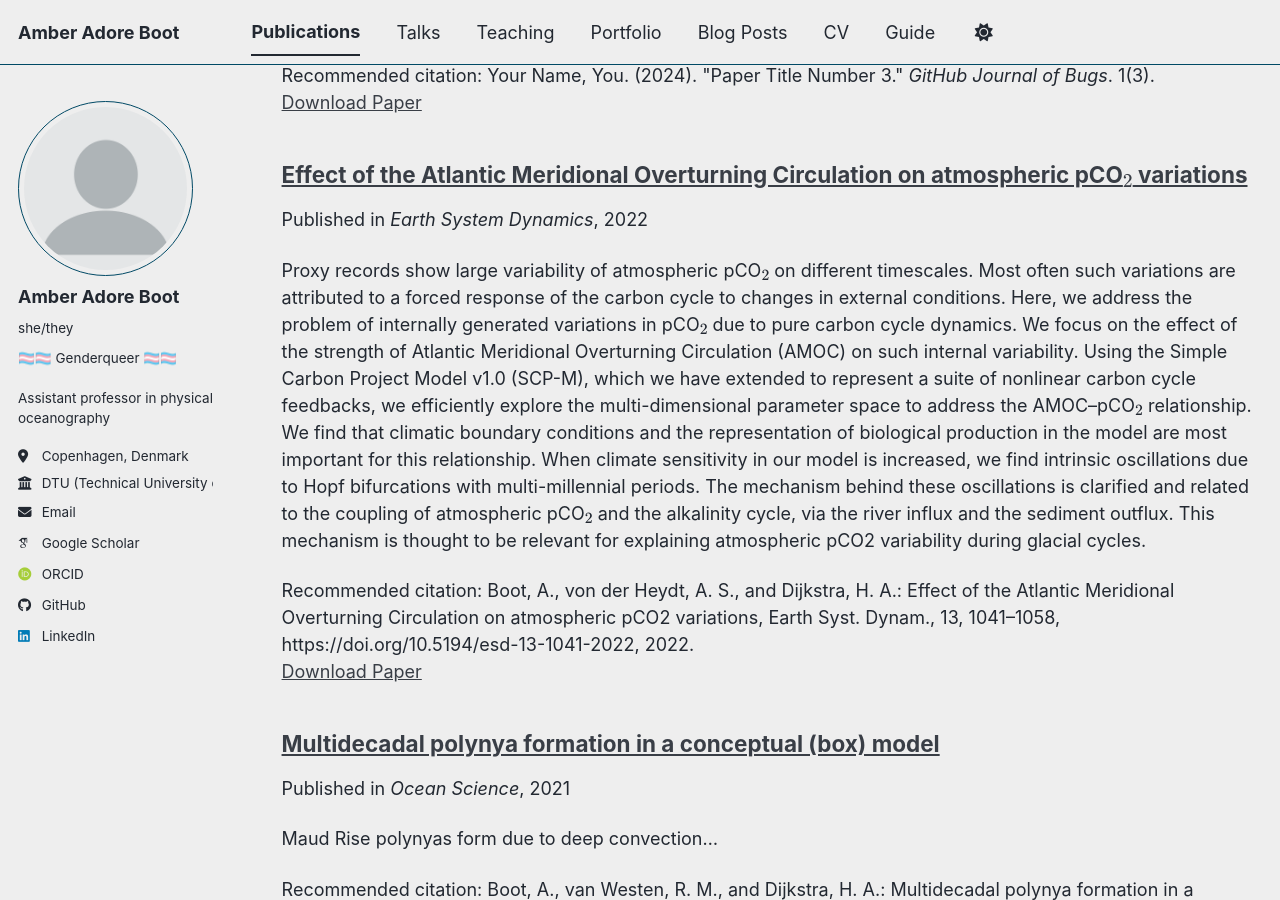
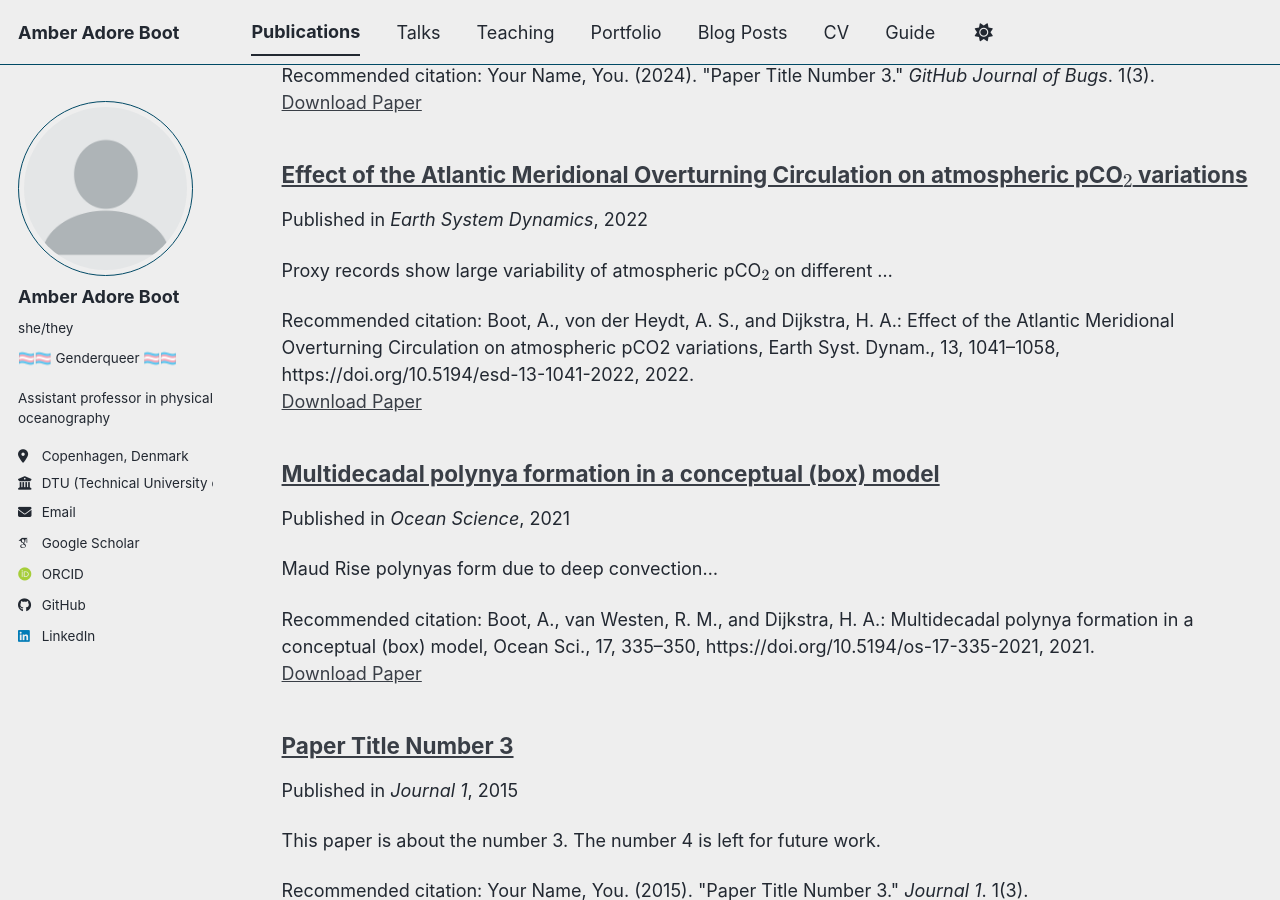
Before and after one commit to amber-adore-boot/amber-adore-boot.github.io, a Jekyll site: the page built from _pages/publications.html, in a window 1280 px wide and 900 px high, scrolled down 390 px. Built offline with Jekyll 4.4.1, drawn with Linux system fonts in a browser that asks for light colours; some web fonts are replaced; a script bundle is joined from its source files by our own code; library files that are not in the unit come from our copies; part of the change alters nothing that is shown.

Commit message:
Update 2022-07-04-esd-amoc-pco2-variations.md

```diff
--- a/_publications/2022-07-04-esd-amoc-pco2-variations.md
+++ b/_publications/2022-07-04-esd-amoc-pco2-variations.md
@@ -4,6 +4,7 @@ collection: publications
 category: manuscripts
 permalink: /publication/2022-07-04-esd-amoc-pco2-variations
 date: 2022-07-04
+excerpt: 'Proxy records show large variability of atmospheric pCO$$_2$$ on different ...'
 venue: 'Earth System Dynamics'
 paperurl: 'https://academicpages.github.io/files/paper3.pdf'
 citation: 'Boot, A., von der Heydt, A. S., and Dijkstra, H. A.: Effect of the Atlantic Meridional Overturning Circulation on atmospheric pCO2 variations, Earth Syst. Dynam., 13, 1041–1058, https://doi.org/10.5194/esd-13-1041-2022, 2022.'
```
